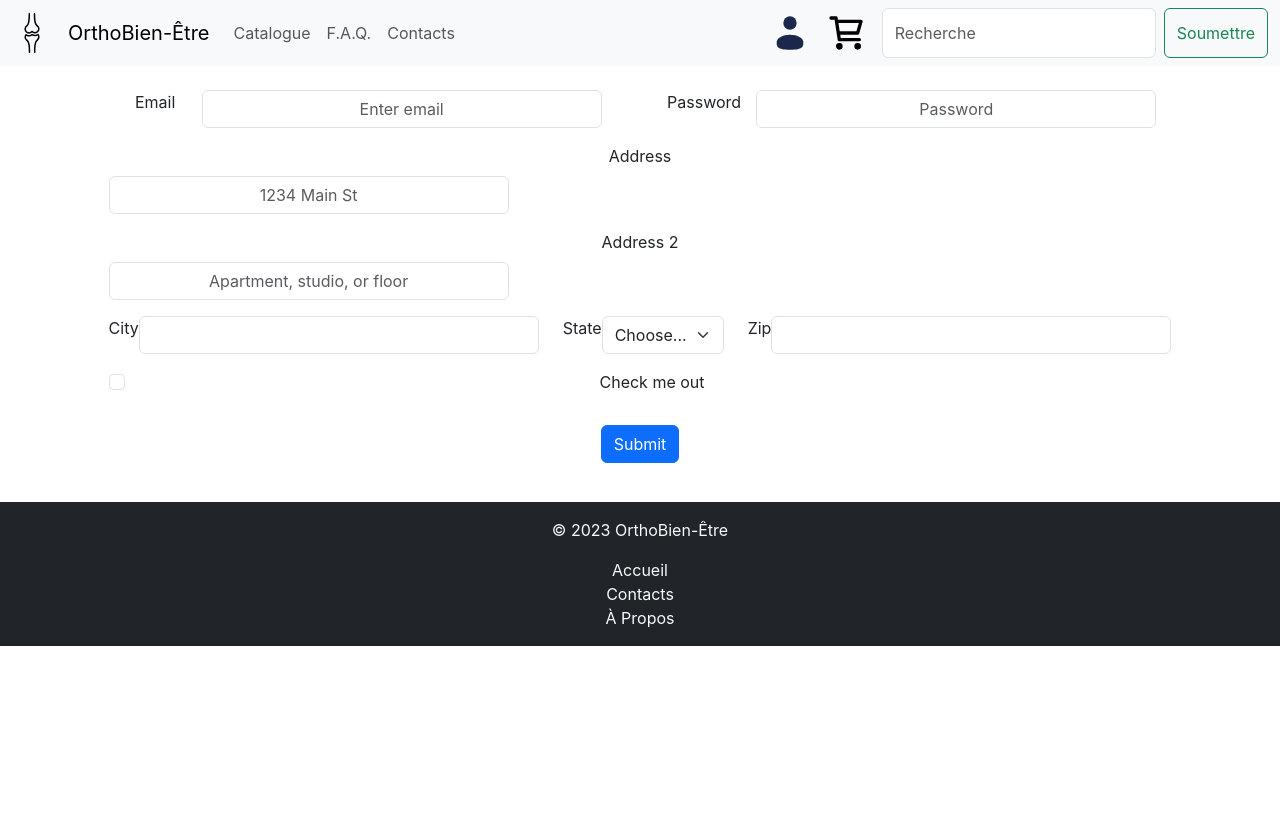
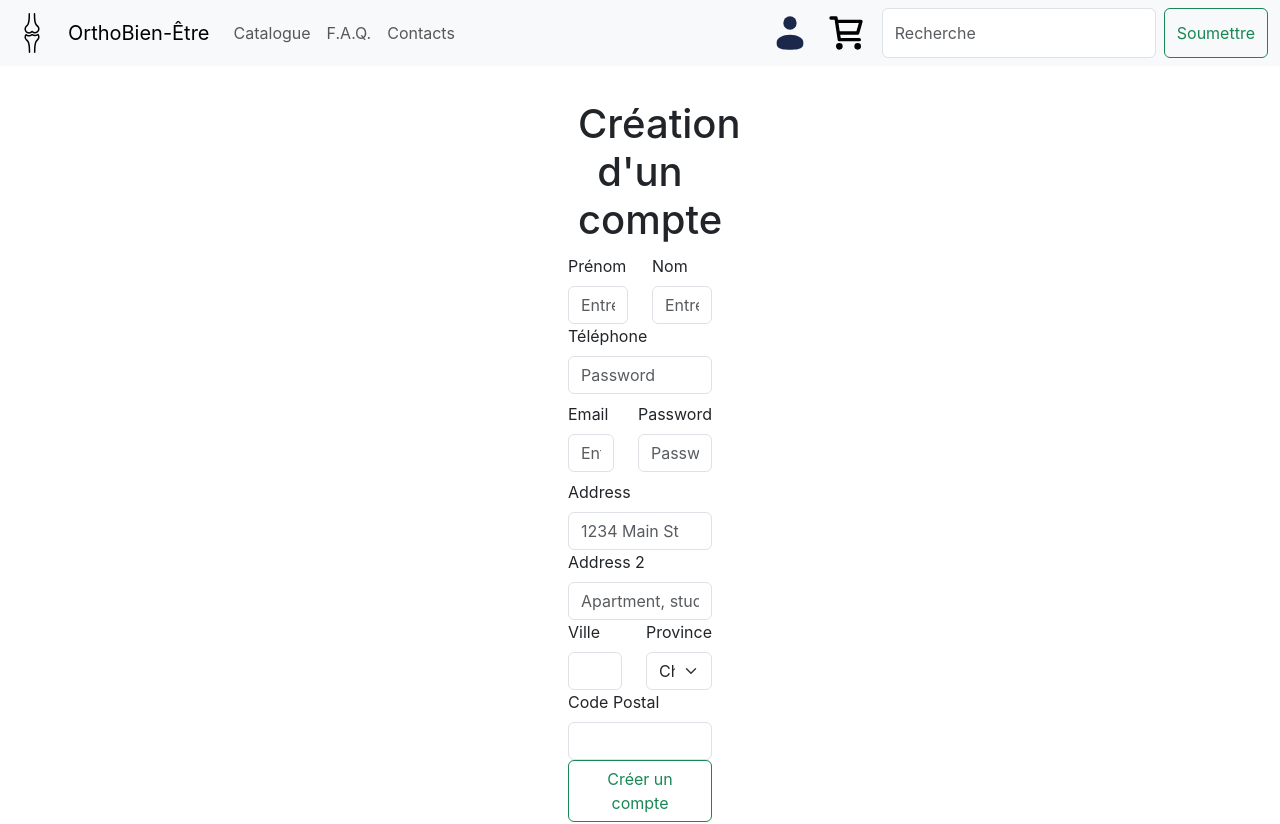
Before and after one commit to INM5001-A23/OrthoBien-Etre, a React (Create React App) app in the folder frontend/: page /inscription in a window 1280 px wide. Shown: the top 824 px of the page. Before the commit the page ends 800 px from the top, so only its background shows below. Built offline with nearby package versions, Linux system fonts and the light colour scheme.

Commit message:
PageInscription

```diff
--- /dev/null
+++ b/frontend/src/pages/PageInscription.css
@@ -0,0 +1,16 @@
+.p-2 {
+  display: block;
+  margin: 0 35rem 10rem 35rem;
+}
+
+.col {
+  display: block;
+}
+
+.form-label {
+  justify-content: left;
+}
+
+label {
+  display: flex;
+}
--- a/frontend/src/pages/PageInscription.js
+++ b/frontend/src/pages/PageInscription.js
@@ -1,14 +1,36 @@
-import Button from "react-bootstrap/Button";
 import Col from "react-bootstrap/Col";
 import Form from "react-bootstrap/Form";
 import Row from "react-bootstrap/Row";
 import ModelePage from "../layout/ModelePage";
+import "./PageInscription.css";
+import Bouton from "../components/Bouton";
+import { useNavigate } from "react-router-dom";
+import Nav from "react-bootstrap/Nav";
 
 function PageInscription() {
+  const navigate = useNavigate();
   return (
     <ModelePage>
+      <h1>Création d'un compte</h1>
       <Form>
-        <Row className="mb-3">
+        <Row className="mb-2">
+          <Form.Group as={Col} controlId="formGridFirstName">
+            <Form.Label>Prénom</Form.Label>
+            <Form.Control type="firstName" placeholder="Entrez votre prénom" />
+          </Form.Group>
+
+          <Form.Group as={Col} controlId="formGridLastName">
+            <Form.Label>Nom</Form.Label>
+            <Form.Control type="lastName" placeholder="Entrez votre nom" />
+          </Form.Group>
+
+          <Form.Group as={Col} controlId="formGridPassword">
+            <Form.Label>Téléphone</Form.Label>
+            <Form.Control type="password" placeholder="Password" />
+          </Form.Group>
+        </Row>
+
+        <Row className="mb-2">
           <Form.Group as={Col} controlId="formGridEmail">
             <Form.Label>Email</Form.Label>
             <Form.Control type="email" placeholder="Enter email" />
@@ -20,43 +42,40 @@ function PageInscription() {
           </Form.Group>
         </Row>
 
-        <Form.Group className="mb-3" controlId="formGridAddress1">
+        <Form.Group>
           <Form.Label>Address</Form.Label>
           <Form.Control placeholder="1234 Main St" />
         </Form.Group>
 
-        <Form.Group className="mb-3" controlId="formGridAddress2">
+        <Form.Group>
           <Form.Label>Address 2</Form.Label>
           <Form.Control placeholder="Apartment, studio, or floor" />
         </Form.Group>
 
-        <Row className="mb-3">
+        <Row>
           <Form.Group as={Col} controlId="formGridCity">
-            <Form.Label>City</Form.Label>
+            <Form.Label>Ville</Form.Label>
             <Form.Control />
           </Form.Group>
 
           <Form.Group as={Col} controlId="formGridState">
-            <Form.Label>State</Form.Label>
-            <Form.Select defaultValue="Choose...">
-              <option>Choose...</option>
-              <option>...</option>
+            <Form.Label>Province</Form.Label>
+            <Form.Select defaultValue="Choisir...">
+              <option>Choisir...</option>
+              <option>Québec</option>
+              <option>Ontario</option>
             </Form.Select>
           </Form.Group>
 
           <Form.Group as={Col} controlId="formGridZip">
-            <Form.Label>Zip</Form.Label>
+            <Form.Label>Code Postal</Form.Label>
             <Form.Control />
           </Form.Group>
         </Row>
 
-        <Form.Group className="mb-3" id="formGridCheckbox">
-          <Form.Check type="checkbox" label="Check me out" />
-        </Form.Group>
-
-        <Button variant="primary" type="submit">
-          Submit
-        </Button>
+        <Nav.Link onClick={() => navigate("/")}>
+          <Bouton variant="outline-success" nom="Créer un compte" />
+        </Nav.Link>
       </Form>
     </ModelePage>
   );
```
